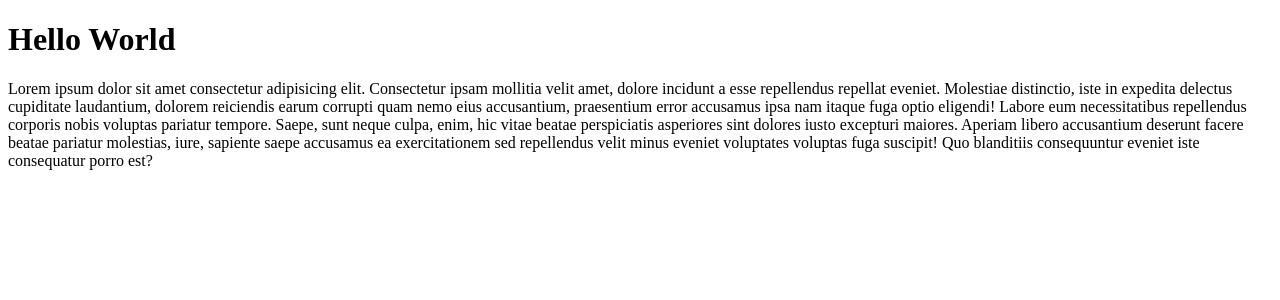
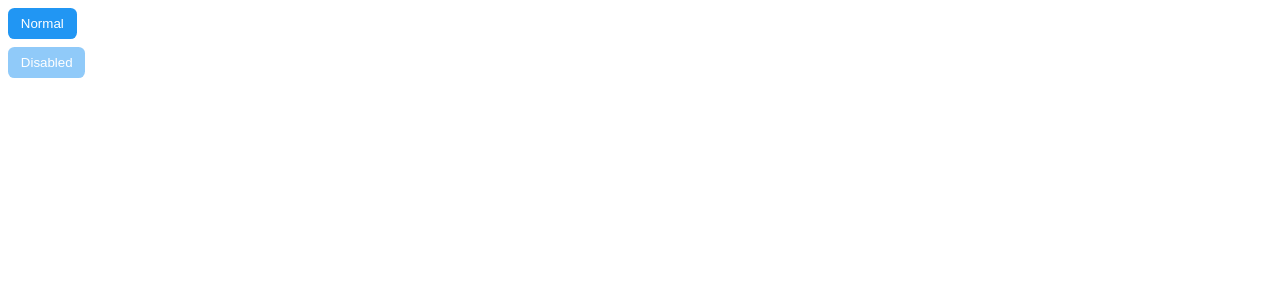
Before and after one commit to ChaiyoKung/react-aria-styled-components, a React (Vite) app: page /button in a window 1280 px wide. Shown: the top 300 px of the page. Built offline with nearby package versions, Linux system fonts and the light colour scheme.

Commit message:
Create Button

```diff
--- a/src/App.tsx
+++ b/src/App.tsx
@@ -1,17 +1,14 @@
 export default function App() {
   return (
     <>
-      <h1>Hello World</h1>
-      <p>
-        Lorem ipsum dolor sit amet consectetur adipisicing elit. Consectetur ipsam mollitia velit amet, dolore incidunt
-        a esse repellendus repellat eveniet. Molestiae distinctio, iste in expedita delectus cupiditate laudantium,
-        dolorem reiciendis earum corrupti quam nemo eius accusantium, praesentium error accusamus ipsa nam itaque fuga
-        optio eligendi! Labore eum necessitatibus repellendus corporis nobis voluptas pariatur tempore. Saepe, sunt
-        neque culpa, enim, hic vitae beatae perspiciatis asperiores sint dolores iusto excepturi maiores. Aperiam libero
-        accusantium deserunt facere beatae pariatur molestias, iure, sapiente saepe accusamus ea exercitationem sed
-        repellendus velit minus eveniet voluptates voluptas fuga suscipit! Quo blanditiis consequuntur eveniet iste
-        consequatur porro est?
-      </p>
+      <h1>Component</h1>
+      <ul>
+        <li>
+          <a href="/button" target="_blank">
+            Button
+          </a>
+        </li>
+      </ul>
     </>
   );
 }
--- /dev/null
+++ b/src/Button/Button.tsx
@@ -0,0 +1,37 @@
+import { useRef } from 'react';
+import { AriaButtonProps, useButton } from 'react-aria';
+import { styled } from 'styled-components';
+
+const StyledButton = styled.button`
+  cursor: pointer;
+  padding: 0.5rem 0.8rem;
+  font-family: Arial, Helvetica, sans-serif;
+  background-color: #2196f3;
+  color: white;
+  border: none;
+  outline: none;
+  border-radius: 0.4rem;
+
+  &:hover {
+    background-color: #1e88e5;
+  }
+
+  &:disabled {
+    background-color: #90caf9;
+    cursor: not-allowed;
+  }
+`;
+
+export type ButtonProps = AriaButtonProps<'button'>;
+
+export default function Button(props: ButtonProps) {
+  const ref = useRef<HTMLButtonElement>(null);
+  const { buttonProps } = useButton(props, ref);
+  const { children } = props;
+
+  return (
+    <StyledButton {...buttonProps} ref={ref}>
+      {children}
+    </StyledButton>
+  );
+}
--- /dev/null
+++ b/src/Button/route.tsx
@@ -0,0 +1,20 @@
+import { styled } from 'styled-components';
+import Button from './Button';
+
+const Stack = styled.div`
+  display: flex;
+  flex-direction: column;
+  align-items: start;
+  gap: 0.5rem;
+`;
+
+export default function ButtonRoute() {
+  return (
+    <Stack>
+      <Button onPress={() => alert('Normal')}>Normal</Button>
+      <Button onPress={() => alert('Normal')} isDisabled>
+        Disabled
+      </Button>
+    </Stack>
+  );
+}
--- a/src/main.tsx
+++ b/src/main.tsx
@@ -1,9 +1,16 @@
 import React from 'react';
 import ReactDOM from 'react-dom/client';
-import App from './App.tsx';
+import { RouterProvider, createBrowserRouter } from 'react-router-dom';
+import App from './App';
+import ButtonRoute from './Button/route';
+
+const router = createBrowserRouter([
+  { path: '/', element: <App /> },
+  { path: '/button', element: <ButtonRoute /> },
+]);
 
 ReactDOM.createRoot(document.getElementById('root') as HTMLElement).render(
   <React.StrictMode>
-    <App />
+    <RouterProvider router={router} />
   </React.StrictMode>
 );
```
